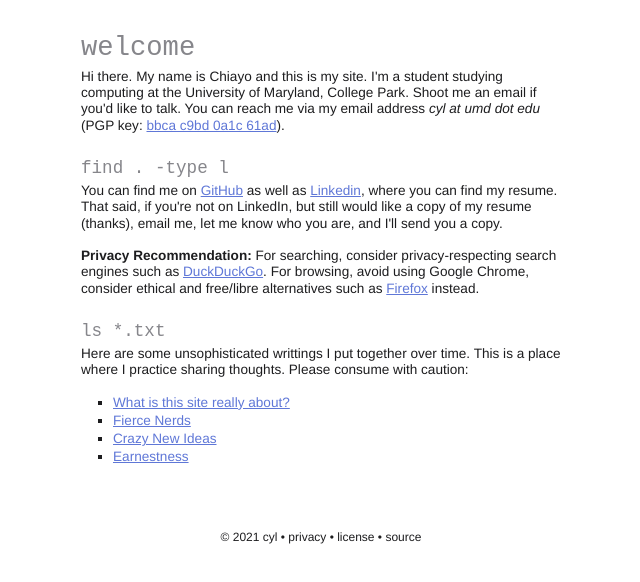
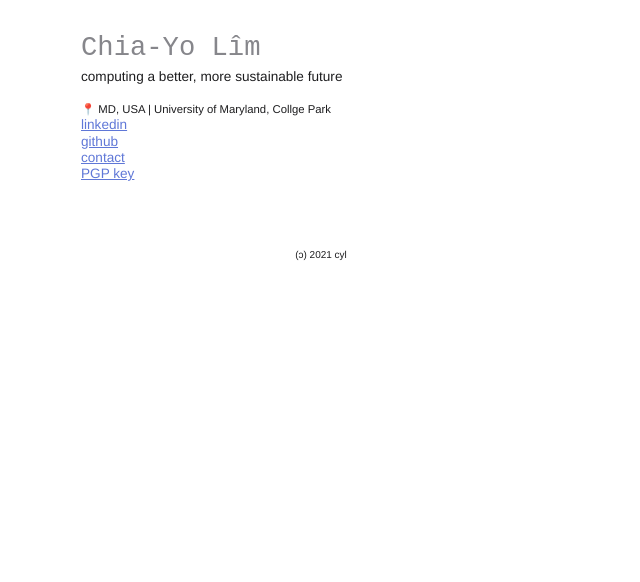
Before and after one commit to chiayolin/links, a plain HTML site: page index.html in a window 1280 px wide. Shown: the whole page, without its empty margins (319-959 px from the left). Drawn offline with Linux system fonts and the light colour scheme.

Commit message:
make it simple

```diff
--- a/index.html
+++ b/index.html
@@ -1,54 +1,35 @@
 <!doctype html>
 <html>
   <head>
+    <meta charset="utf-8">
+
     <title>chiayolin</title>
+    <meta name="viewport" content="width=device-width, initial-scale=1">
+
     <link rel="stylesheet" href="style.css">
-    <meta name="viewport" content="width=device-width, initial-scale=1">
   </head>
   <body>
     <main>
-      <h1>welcome</h1>
-      <p>
-      Hi there. My name is Chiayo and this is my site.
-      I'm a student studying computing at the University of Maryland,
-      College Park. Shoot me an email if you'd like to talk. You can
-      reach me via my email address <i>cyl at umd dot edu</i> (PGP key:
-      <a href="https://chiayolin.org/key.txt">bbca c9bd 0a1c 61ad</a>).
-      </p>
-      <h2>find . -type l</h2>
-      <p>
-      You can find me on
-      <a href="https://github.com/chiayolin">GitHub</a> as well as
-      <a href="https://linkedin.com/in/chiayolin">Linkedin</a>, where
-      you can find my resume. That said, if you're not on LinkedIn, but
-      still would like a copy of my resume (thanks), email me, let me
-      know who you are, and I'll send you a copy.
-      </p>
-      <p>
-      <b>Privacy Recommendation:</b> For searching, consider
-      privacy-respecting search engines such as
-      <a href="https://duckduckgo.com/">DuckDuckGo</a>.
-      For browsing, avoid using Google Chrome, consider ethical and
-      free/libre alternatives such as
-      <a href="https://www.mozilla.org/en-US/firefox/new/">Firefox</a> instead.
-      </p>
-      <h2>ls *.txt</h2>
-      <p>
-      Here are some unsophisticated writtings I put together over time.
-      This is a place where I practice sharing thoughts. Please consume
-      with caution:
-      </p>
-      <ul>
-        <li><a href="">What is this site really about?</a></li>
-        <li><a href="">Fierce Nerds</a></li>
-        <li><a href="">Crazy New Ideas</a></li>
-        <li><a href="">Earnestness</a></li>
-      </ul>
+      <div class="center-them">
+        <div class="big-name">
+          <h1>Chia-Yo Lîm</h1>
+        </div>
+        <div class="mantra">
+          <p>computing a better, more sustainable future</p>
+        </div>
+        <div class="place">
+          <small>📍 MD, USA | University of Maryland, Collge Park</small>
+        </div>
+        <div class="links">
+          <div class="link"><a href="#">linkedin</a></div>
+          <div class="link"><a href="#">github</a></div>
+          <div class="link"><a href="#">contact</a></div>
+          <div class="link"><a href="#">PGP key</a></div>
+        </div>
+      </div>
     </main>
-
     <footer>
-      &#169; 2021 cyl • privacy • license • source
+      <small>(ɔ) 2021 cyl</small>
     </footer>
-
   </body>
 </html>
```
